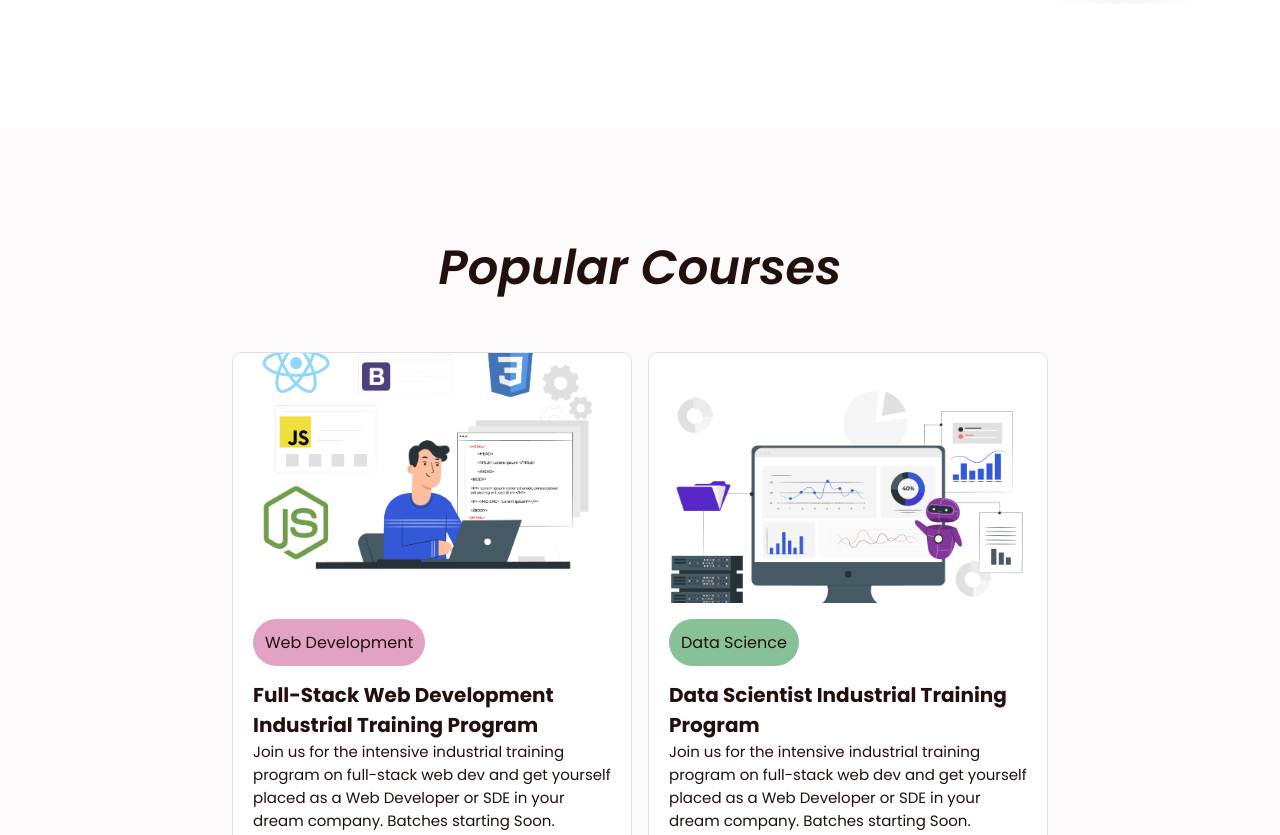
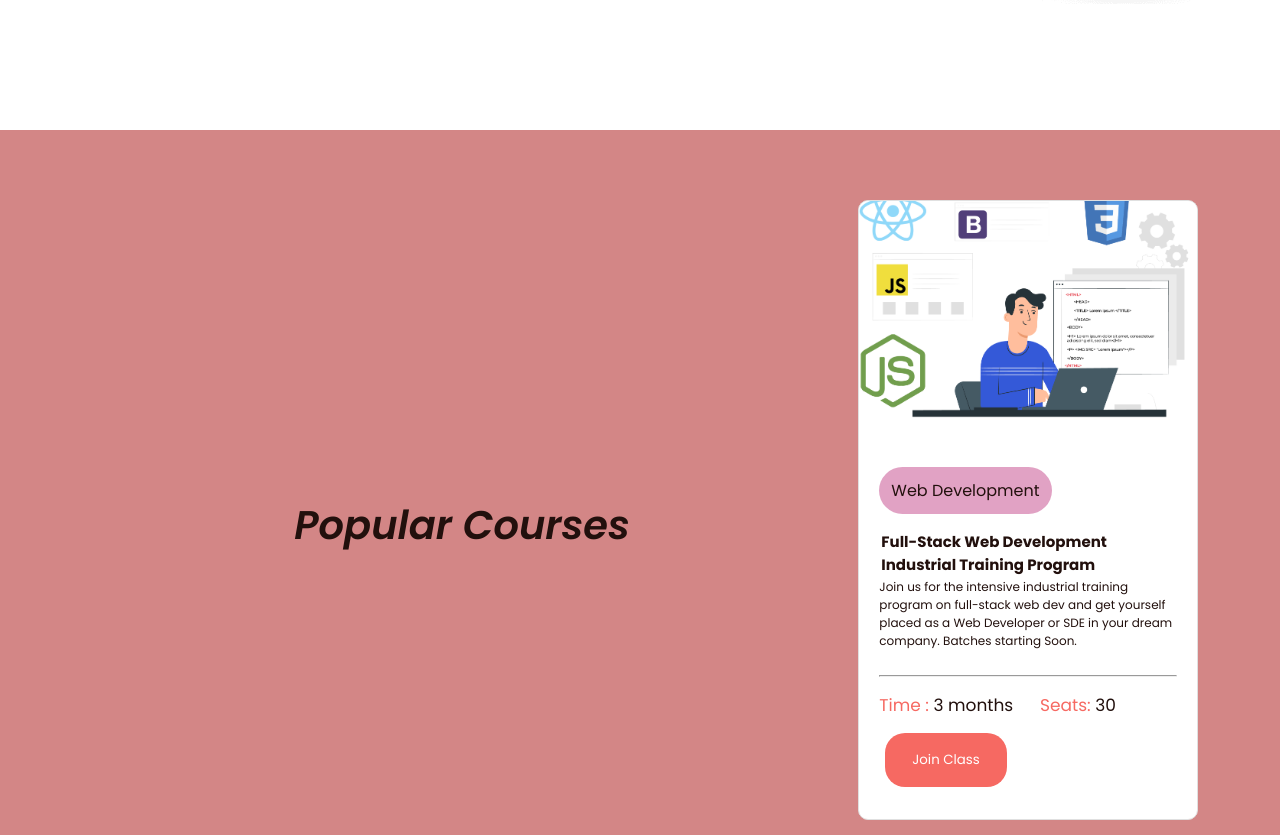
Before and after one commit to ManishaLalage/baoiam_courses_responsive_web, a plain HTML site: page index.html in a window 1280 px wide. Shown: the part 700-1535 px from the top of the page. Drawn offline with nearby package versions, Linux system fonts and the light colour scheme.

Commit message:
added some changes

```diff
--- a/style.css
+++ b/style.css
@@ -203,6 +203,7 @@ header.sticky{
 		gap: 1rem;
 	}
 header{
+	height: 80px;
 display: flex;
 flex-wrap: wrap;
 align-items: center;
@@ -246,7 +247,6 @@ justify-content: center;
         justify-content: center;  */
     }
     .home-text h1{
-      /* font-size: va; */
       font-size: 15px;
     }
     .home-text h6{
@@ -274,16 +274,18 @@ justify-content: center;
 
 /* section2 */
 
+/* .container{
+	width: 90%;
 
+} */
 
 .we__offer {
-    background-color: #fcfafa;
-
+    background-color: #d38686;
     margin-top: 30px;
     display: flex;
     flex-wrap: wrap;
     gap: 1rem;
-    align-items: center;
+    align-content: center;
     justify-content: center;
   }
 
@@ -291,11 +293,11 @@ justify-content: center;
     display: block;
     padding: 20px 20px;
     font-weight: 600;
-    font-size: 3rem;
+    font-size: 2.5rem;
     font-style: italic;
     align-content: center;
     justify-content: center;
-    margin: 1% 30%;
+    margin: 1% 16%;
   }
 
   .we__offer_card:hover {
@@ -304,12 +306,12 @@ justify-content: center;
 
   .we__offer_card {
     background-color: white;
-    height: 700px;
+    height: 620px;
     border-radius: 10px;
     overflow: hidden;
     border: 1px solid #e0e0e0;
     transition: all 0.3s ease;
-    width: 400px;
+    width: 340px;
     margin-bottom: 30px;
   }
 
@@ -323,7 +325,8 @@ justify-content: center;
     padding: 20px;
   }
   .we__offer_content h2 {
-    font-size: 20px;
+    font-size: 15px;
+	padding: 2px 2px;
   }
   .we__offer_content .btnbg {
     display: inline;
@@ -351,15 +354,16 @@ justify-content: center;
   }
 
   .we__offer_content .subcontent {
-    font-size: 15px;
+    font-size: 12px;
+	font-weight: 400;
   }
   .small_section ul {
     display: flex;
     gap: 9%;
   }
   ul li {
-    list-style: none;
-    padding: 20px 20px;
+    /* list-style: none; */
+    padding: 15px 0px;
     font-size: 17px;
   }
 
@@ -368,7 +372,7 @@ justify-content: center;
   }
 
   .course_btn {
-    margin-top: 4%;
+    /* margin-top: 2%; */
     color: white;
     border: 2px solid transparent;
     border-radius: 20px;
```
Also changed, not shown: index.html (+0 -2 lines), index.js (added).
